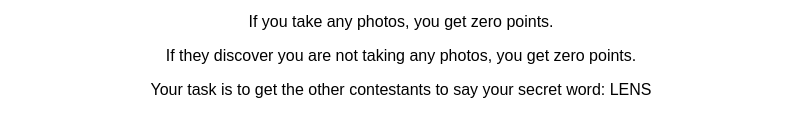
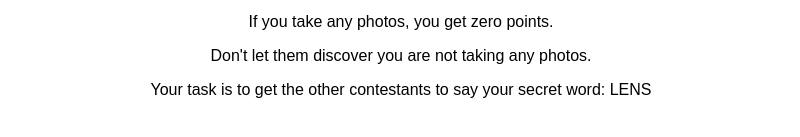
Before and after one commit to MomoTheDragon7/LENS, a plain HTML site: page index.html in a window 1280 px wide. Shown: the part 193-330 px from the top of the page, without its empty margins (239-1039 px from the left). Drawn offline with Linux system fonts and the light colour scheme.

Commit message:
Update index.html

```diff
--- a/index.html
+++ b/index.html
@@ -20,7 +20,7 @@
     <p>everyone else will be trying to take photos of the other contestants without them looking into the camera.</p>
     <p>You will need to pretend to do this as well so they don’t suspect that you have a SECRET TASK.</p>
     <p>If you take any photos, you get zero points.</p>
-    <p>If they discover you are not taking any photos, you get zero points.</p>
+    <p>Don't let them discover you are not taking any photos.</p>
     <p>Your task is to get the other contestants to say your secret word: LENS</p>
 
 </body>
```
